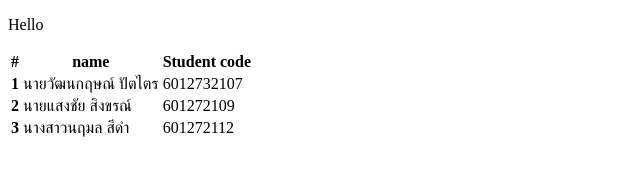
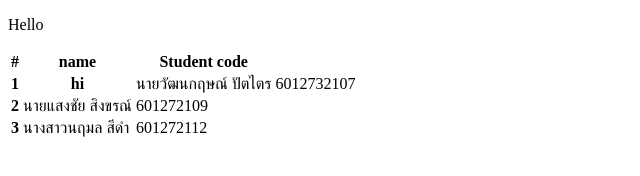
Before and after one commit to kirinoo7x/HomeWork, a plain HTML site: page index.html in a window 1280 px wide. Shown: the whole page, without its empty margins (0-640 px from the left). Drawn offline with Linux system fonts and the light colour scheme.

Commit message:
hi
ตรงชื่อ

```diff
--- a/index.html
+++ b/index.html
@@ -17,6 +17,7 @@
   <tbody>
     <tr>
       <th scope="row">1</th>
+     <th>hi</th>
       <td>นายวัฒนกฤษณ์ ปัตไตร</td>
       <td>6012732107</td>
     </tr>
```
